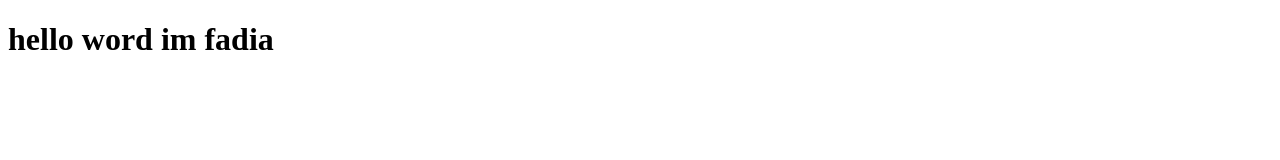
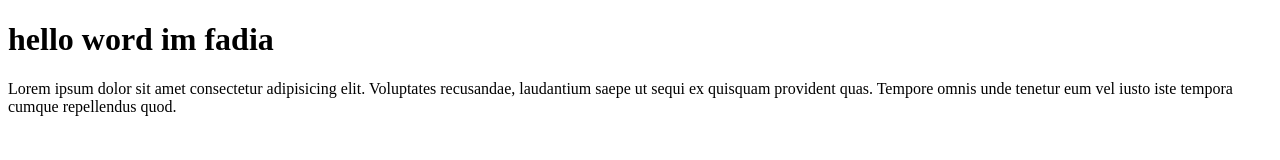
Before and after one commit to fadianurul/coba-remote, a plain HTML site: page index.html in a window 1280 px wide. Drawn offline with Linux system fonts and the light colour scheme.

Commit message:
tambah paragraf

```diff
--- a/index.html
+++ b/index.html
@@ -8,5 +8,6 @@
 </head>
 <body>
     <h1>  hello  word im fadia </h1>
+    <P> Lorem ipsum dolor sit amet consectetur adipisicing elit. Voluptates recusandae, laudantium saepe ut sequi ex quisquam provident quas. Tempore omnis unde tenetur eum vel iusto iste tempora cumque repellendus quod.</P>
 </body>
 </html>
```
